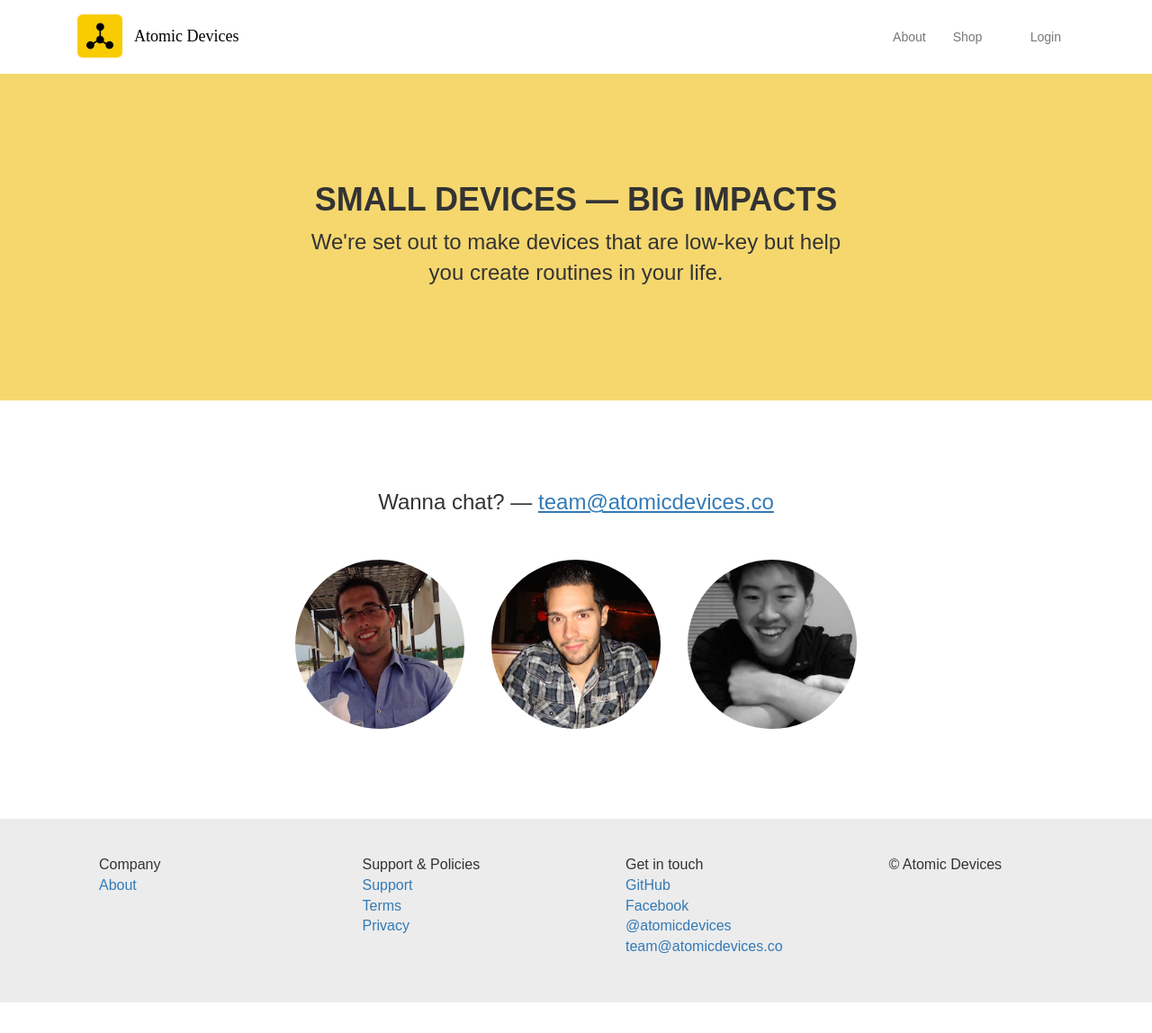
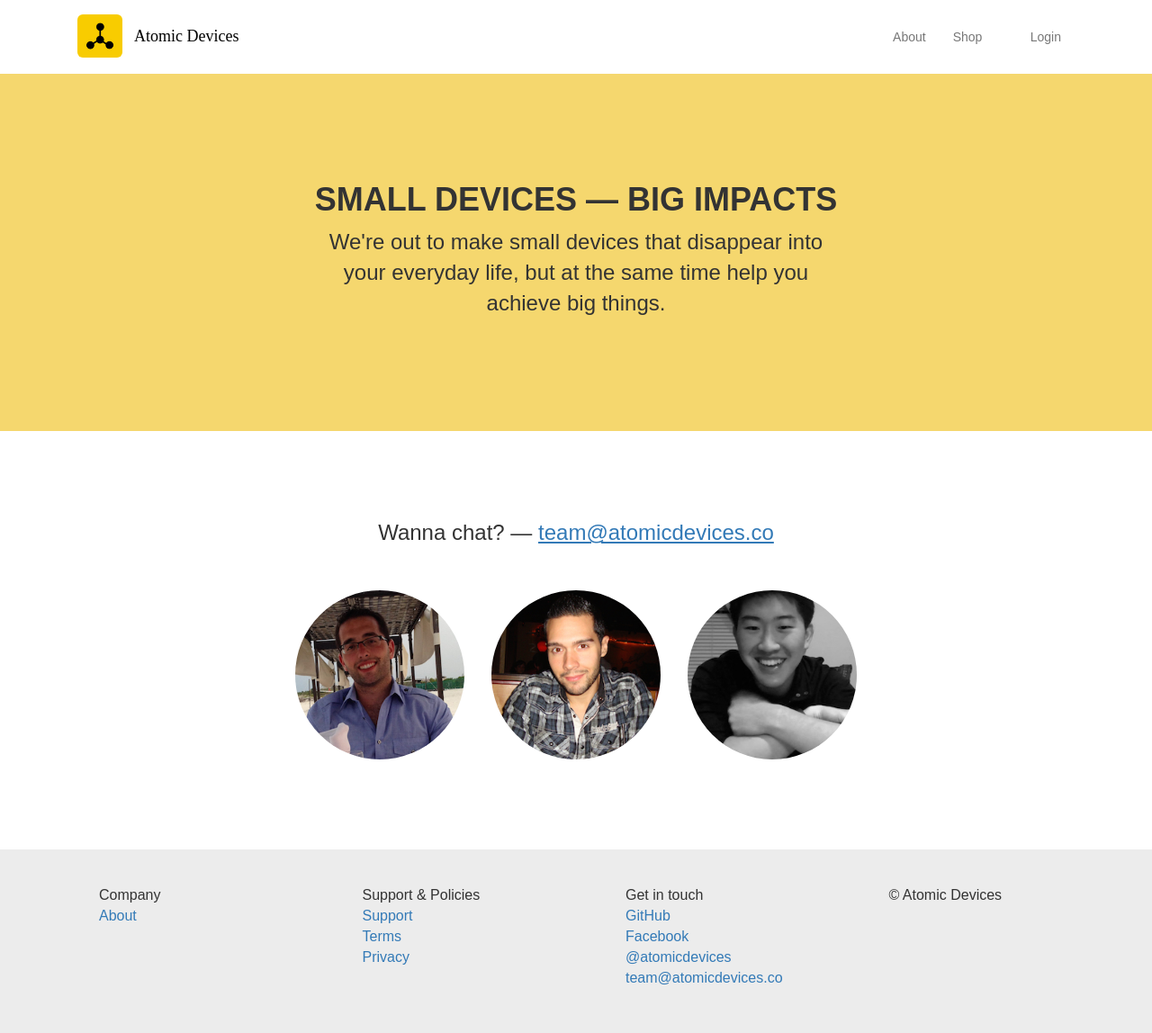
Before and after one commit to atomicdevices/atomicdevices.github.io, a Jekyll site: the page built from index.html, in a window 1280 px wide. Shown: the whole page at 90% size. Built offline with Jekyll 4.4.1, drawn with Linux system fonts in a browser that asks for light colours; nearby versions of some CDN libraries; before the commit the page ends 1114 px from its top, so only the background shows below that.

Commit message:
Update index.html

```diff
--- a/index.html
+++ b/index.html
@@ -5,7 +5,7 @@
 <div class="splash">
   <div class="container text-center">
     <h1>small devices &mdash; big impacts</h1>
-    <p>We're set out to make devices that are low-key but help you create routines in your life.</p>
+    <p>We're out to make small devices that disappear into your everyday life, but at the same time help you achieve big things.</p>
   </div>
 </div>
 <div id="about" class="about">
```
